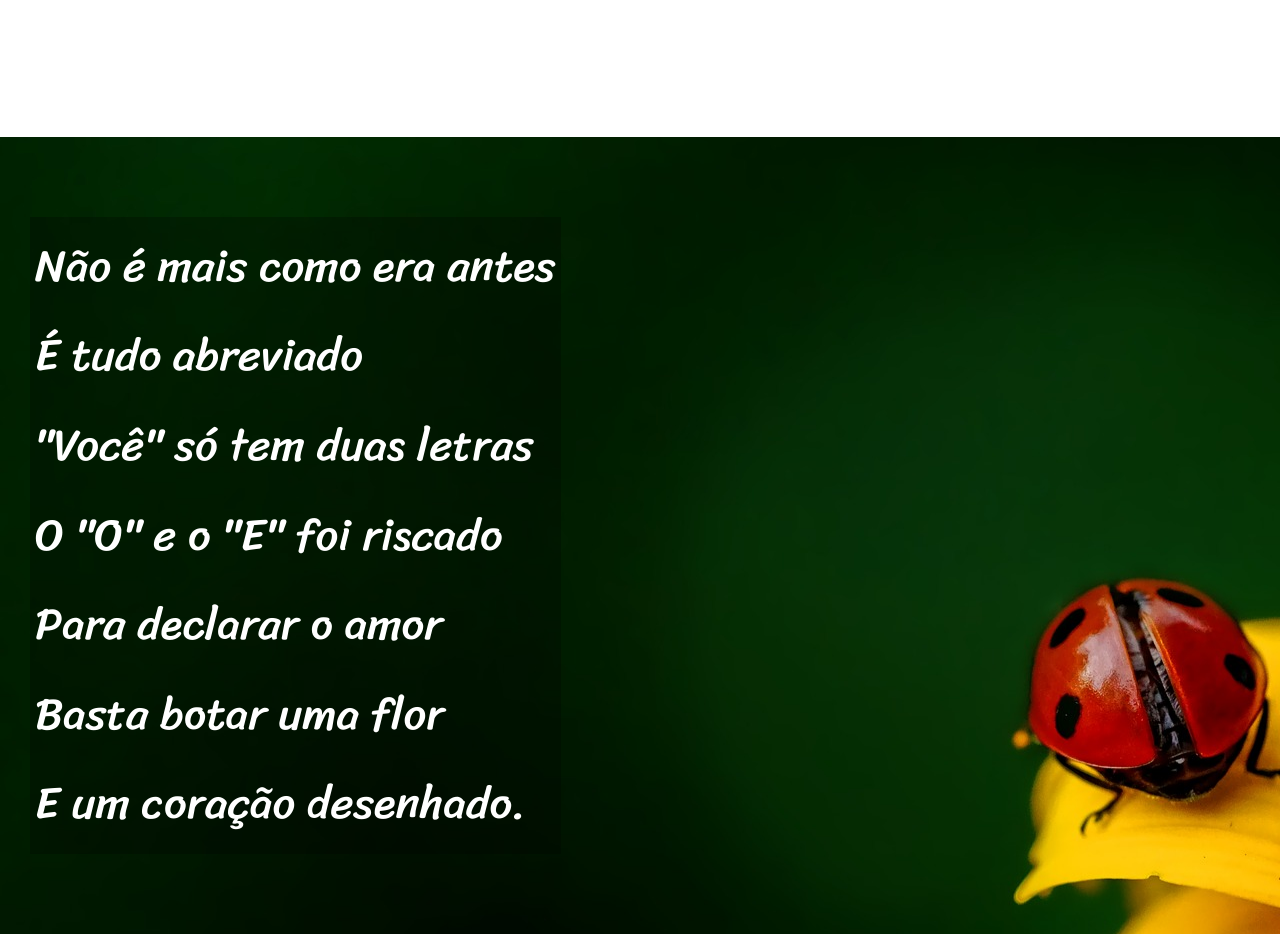
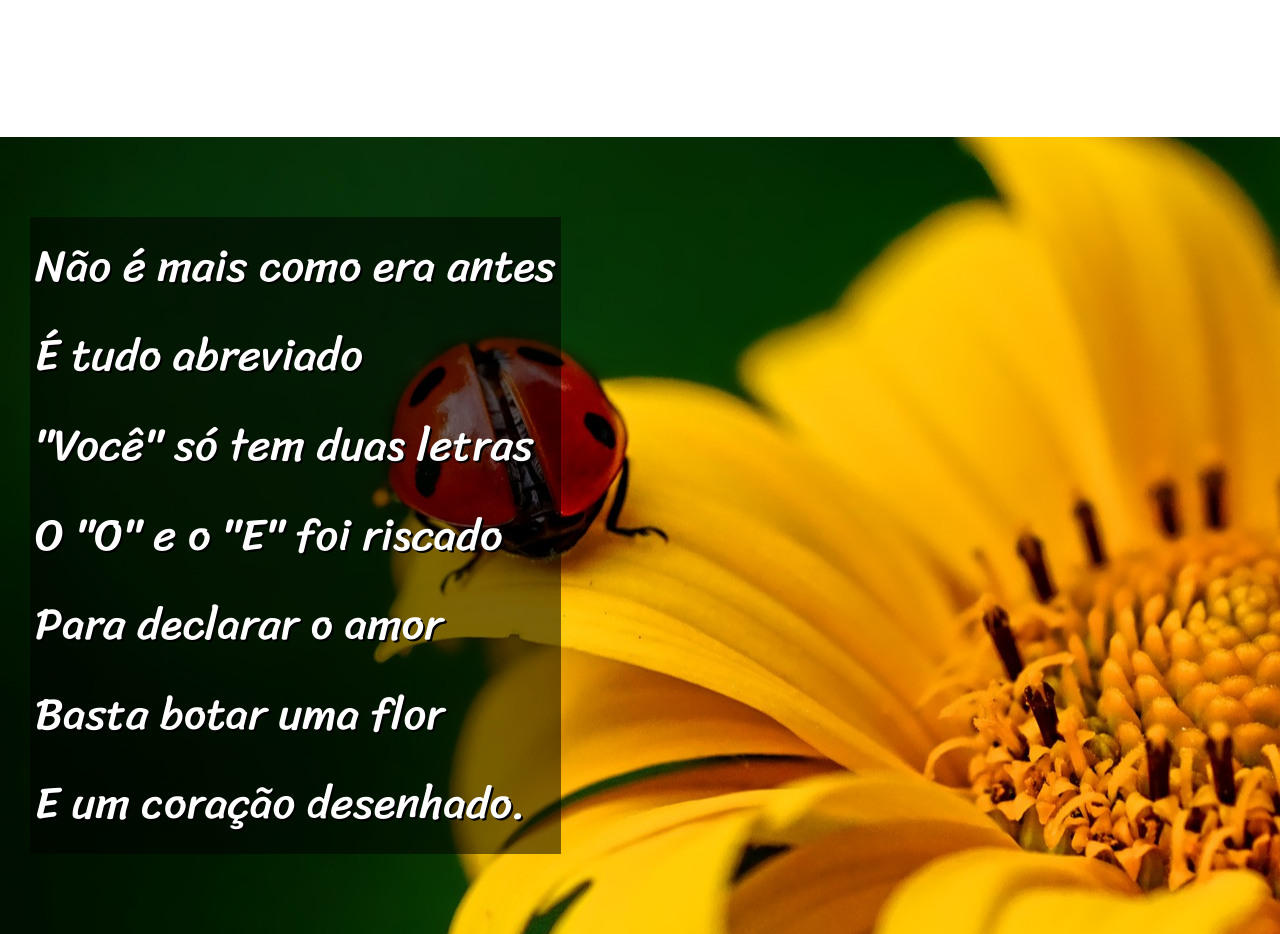
Before and after one commit to PauloAlexandr/d012, a plain HTML site: page index.html in a window 1280 px wide. Shown: the part 1000-1934 px from the top of the page. Drawn offline with Linux system fonts and the light colour scheme.

Commit message:
20281802.24

```diff
--- a/estilo/style.css
+++ b/estilo/style.css
@@ -74,12 +74,14 @@ section.imagem {
 section.imagem > p {
     display: inline-block;
     padding: 5px;
-    background-color: rgba(0, 0, 0, 0.253);
+    background-color: rgba(0, 0, 0, 0.514);
+    text-shadow: 2px 2px 0px black;
 
 }
 
 section#img01{
     background-image: url(../imagens/background001.jpg);
+    background-position: right center;
 }
 
 section#img02{
```
